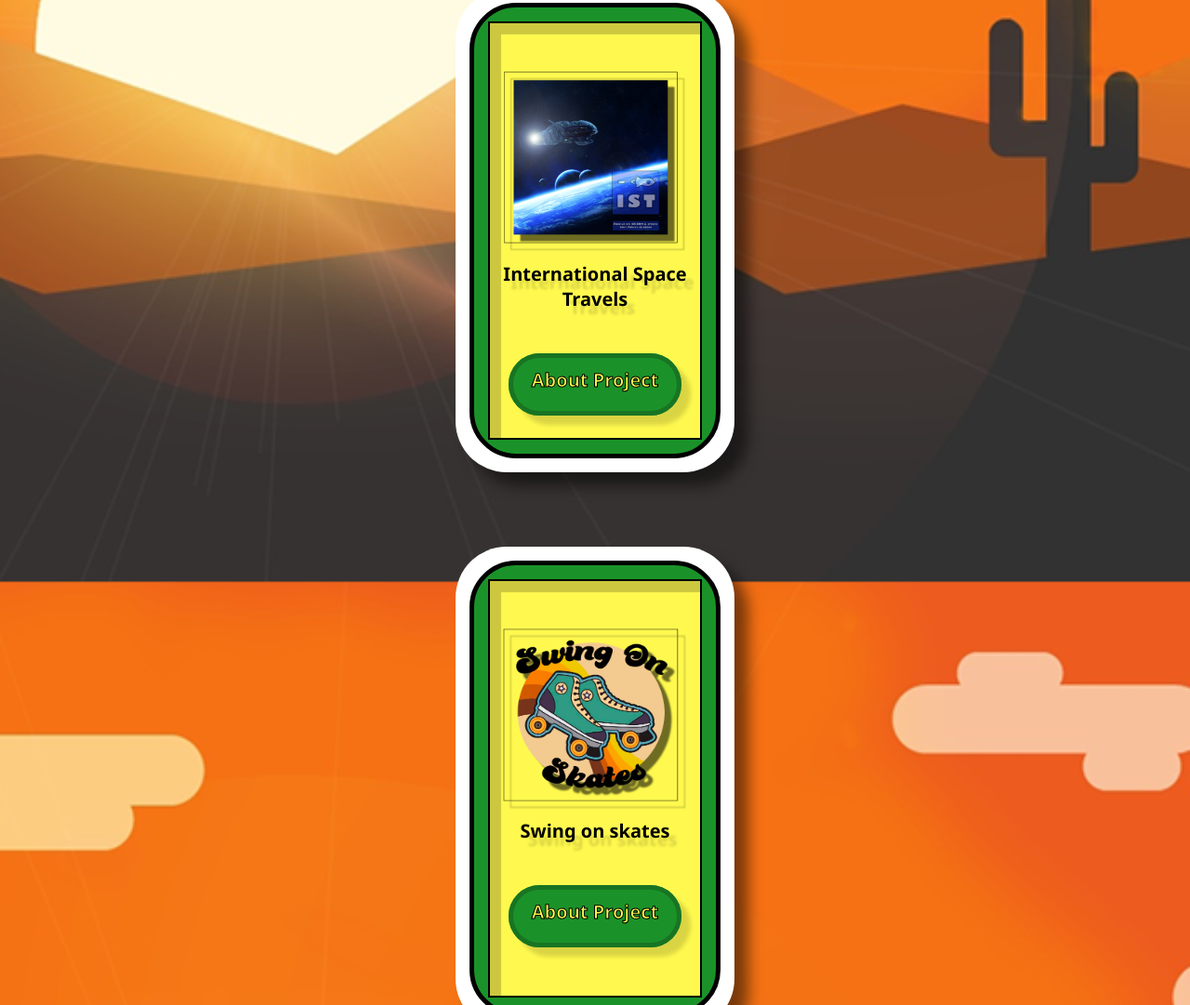
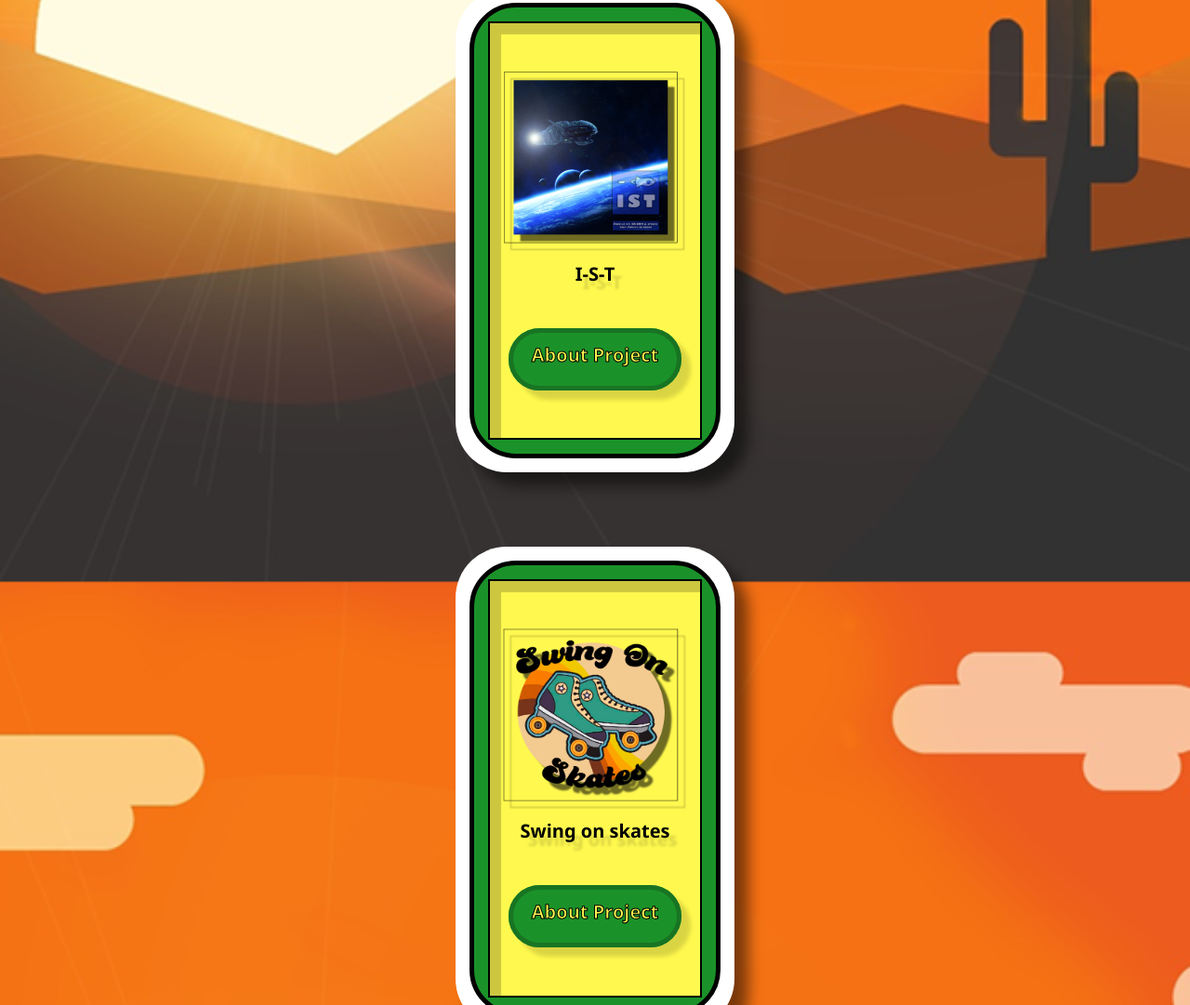
Before and after one commit to ZecrOo/Portefolio, a plain HTML site: page index.html in a window 1280 px wide. Shown: the part 950-2031 px from the top of the page at 93% size. Drawn offline with Linux system fonts and the light colour scheme.

Commit message:
SpaceTea Fixed

```diff
--- a/index.html
+++ b/index.html
@@ -33,7 +33,7 @@
             <section class="greenProject">
                 <Section class="yellowProject">
                     <img src="images/rumrejsenposterskygge.png" alt="">
-                    <h2>International Space Travels</h2>
+                    <h2>I-S-T</h2>
                     <a href="Rumrejsen.html">About Project</a>
                 </Section>
             </section>
```
